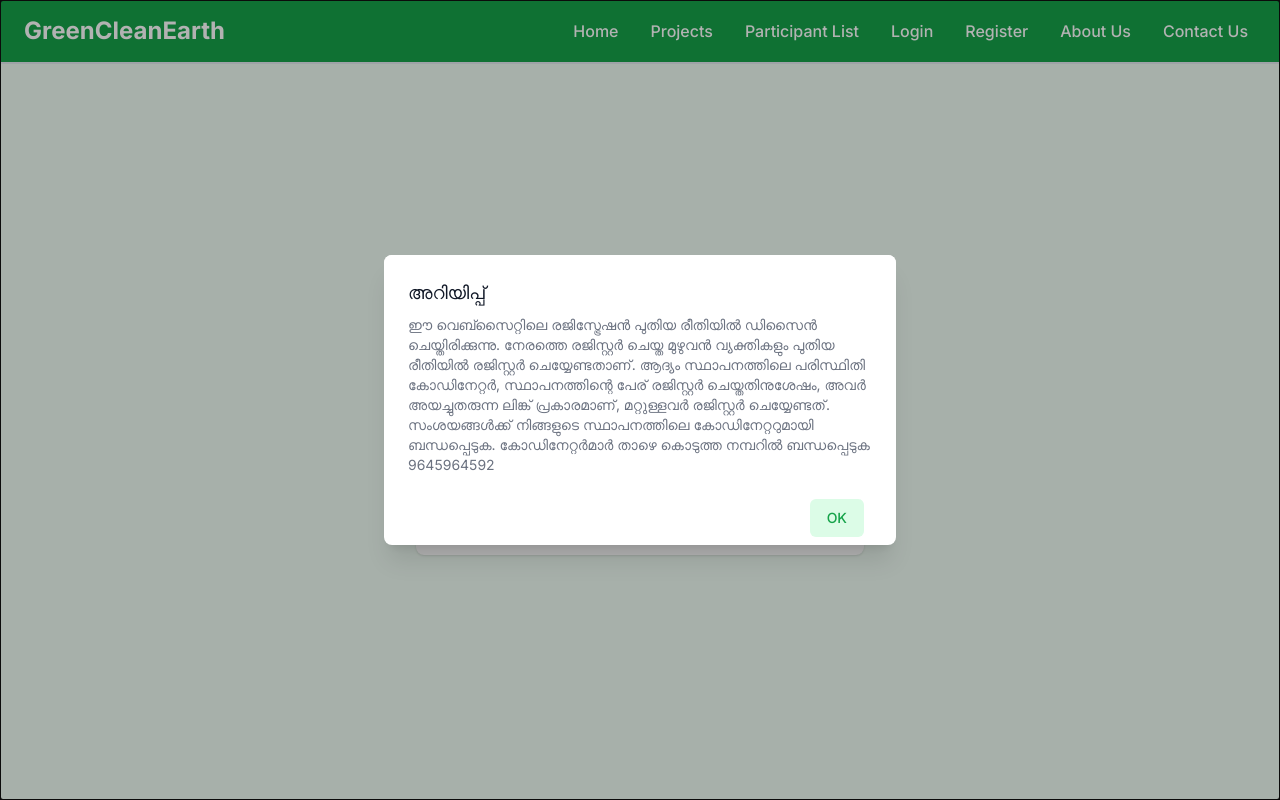
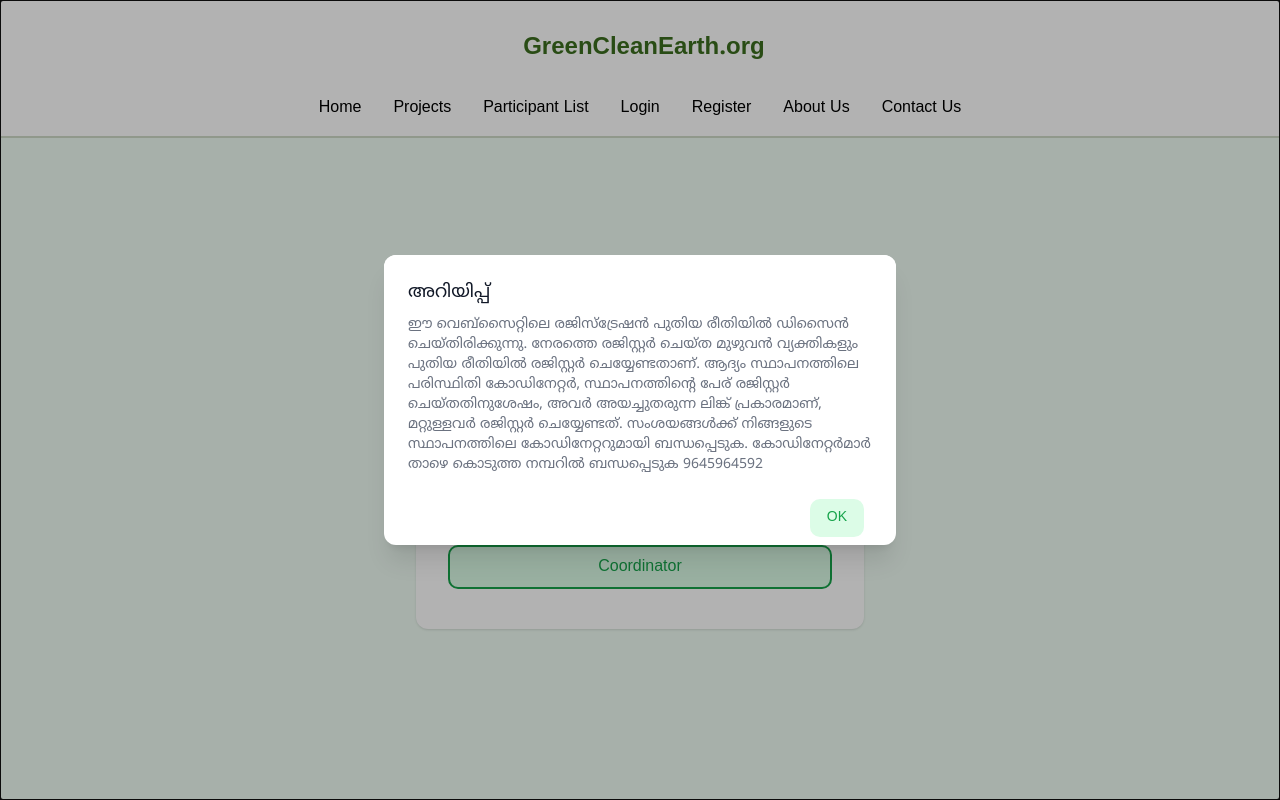
Before and after one commit to zwenie-tech/green-clean-earth, a Next.js app: page /login in a window 1280 px wide. Shown: the top 800 px of the page. Built offline with nearby package versions, Linux system fonts and the light colour scheme.

Commit message:
ml-font, footer, nav, primaryColor

```diff
--- a/src/app/globals.css
+++ b/src/app/globals.css
@@ -3,66 +3,49 @@
 @tailwind utilities;
 
 @layer base {
-    :root {
-      --background: 0 0% 100%;
-      --foreground: 222.2 84% 4.9%;
-
-      --card: 0 0% 100%;
-      --card-foreground: 222.2 84% 4.9%;
-
-      --popover: 0 0% 100%;
-      --popover-foreground: 222.2 84% 4.9%;
-
-      --primary: 222.2 47.4% 11.2%;
-      --primary-foreground: 210 40% 98%;
-
-      --secondary: 210 40% 96.1%;
-      --secondary-foreground: 222.2 47.4% 11.2%;
-
-      --muted: 210 40% 96.1%;
-      --muted-foreground: 215.4 16.3% 46.9%;
-
-      --accent: 210 40% 96.1%;
-      --accent-foreground: 222.2 47.4% 11.2%;
-
-      --destructive: 0 84.2% 60.2%;
-      --destructive-foreground: 210 40% 98%;
-
-      --border: 214.3 31.8% 91.4%;
-      --input: 214.3 31.8% 91.4%;
-      --ring: 222.2 84% 4.9%;
-
-      --radius: 0.5rem;
+:root  {
+  --background: 98 0% 100%;
+  --foreground: 98 0% 10%;
+  --card: 98 0% 100%;
+  --card-foreground: 98 0% 15%;
+  --popover: 98 0% 100%;
+  --popover-foreground: 98 95% 10%;
+  --primary: 98 56% 27.6%;
+  --primary-foreground: 0 0% 100%;
+  --secondary: 98 10% 90%;
+  --secondary-foreground: 0 0% 0%;
+  --muted: 60 10% 95%;
+  --muted-foreground: 98 0% 40%;
+  --accent: 60 10% 90%;
+  --accent-foreground: 98 0% 15%;
+  --destructive: 0 50% 50%;
+  --destructive-foreground: 98 0% 100%;
+  --border: 98 20% 82%;
+  --input: 98 20% 50%;
+  --ring: 98 56% 27.6%;
+  --radius: 0.75rem;
 }
-
-    .dark {
-      --background: 222.2 84% 4.9%;
-      --foreground: 210 40% 98%;
-
-      --card: 222.2 84% 4.9%;
-      --card-foreground: 210 40% 98%;
-
-      --popover: 222.2 84% 4.9%;
-      --popover-foreground: 210 40% 98%;
-
-      --primary: 210 40% 98%;
-      --primary-foreground: 222.2 47.4% 11.2%;
-
-      --secondary: 217.2 32.6% 17.5%;
-      --secondary-foreground: 210 40% 98%;
-
-      --muted: 217.2 32.6% 17.5%;
-      --muted-foreground: 215 20.2% 65.1%;
-
-      --accent: 217.2 32.6% 17.5%;
-      --accent-foreground: 210 40% 98%;
-
-      --destructive: 0 62.8% 30.6%;
-      --destructive-foreground: 210 40% 98%;
-
-      --border: 217.2 32.6% 17.5%;
-      --input: 217.2 32.6% 17.5%;
-      --ring: 212.7 26.8% 83.9%;
+.dark  {
+  --background: 98 10% 10%;
+  --foreground: 98 0% 100%;
+  --card: 98 0% 10%;
+  --card-foreground: 98 0% 100%;
+  --popover: 98 10% 5%;
+  --popover-foreground: 98 0% 100%;
+  --primary: 98 56% 27.6%;
+  --primary-foreground: 0 0% 100%;
+  --secondary: 98 10% 20%;
+  --secondary-foreground: 0 0% 100%;
+  --muted: 60 10% 25%;
+  --muted-foreground: 98 0% 65%;
+  --accent: 60 10% 25%;
+  --accent-foreground: 98 0% 95%;
+  --destructive: 0 50% 50%;
+  --destructive-foreground: 98 0% 100%;
+  --border: 98 20% 50%;
+  --input: 98 20% 50%;
+  --ring: 98 56% 27.6%;
+  --radius: 0.75rem;
   }
 }
 
--- a/src/app/layout.tsx
+++ b/src/app/layout.tsx
@@ -1,10 +1,12 @@
 
 import type { Metadata } from "next";
-import { Inter } from "next/font/google";
+// import { Inter } from "next/font/google";
+import { Noto_Sans_Malayalam } from "next/font/google";
 import "./globals.css";
 import { Toaster } from "@/components/ui/toaster"
 
-const inter = Inter({ subsets: ["latin"] });
+// const inter = Inter({ subsets: ["latin"] });
+const noto = Noto_Sans_Malayalam({subsets: ["latin","malayalam"]})
 
 export const metadata: Metadata = {
   title: "GreenCleanEarth",
@@ -18,7 +20,7 @@ export default function RootLayout({
 }>) {
   return (
     <html lang="en">
-      <body className={inter.className}>
+      <body className={noto.className}>
       <Toaster />
         {children}
         </body>
--- a/src/components/footer.tsx
+++ b/src/components/footer.tsx
@@ -2,15 +2,15 @@
 
 export default function Footer() {
     return (
-      <footer className="w-full py-14 bg-green-200 mt-8">
+      <footer className="w-full py-14 bg-white mt-8">
         <div className="mx-auto max-w-7xl px-4 sm:px-6 lg:px-8">
             <div className="max-w-3xl mx-auto">
-                <h1 className="flex justify-center text-3xl font-bold">GreenCleanEarth</h1>
-                <ul className="text-lg flex items-center justify-center flex-col gap-7 md:flex-row md:gap-12 transition-all duration-500 py-12 mb-8 border-b border-green-300">
+                {/* <h1 className="flex justify-center text-3xl font-bold">GreenCleanEarth</h1> */}
+                {/* <ul className="text-lg flex items-center justify-center flex-col gap-7 md:flex-row md:gap-12 transition-all duration-500 py-12 mb-8 border-b border-green-300">
                     <li><a href="#" className=" text-gray-800 hover:text-gray-900">About us</a></li>
                     <li><a href="#" className=" text-gray-800 hover:text-gray-900">Contact</a></li>
-                </ul>
-                <div className="flex space-x-10 justify-center items-center mb-14">
+                </ul> */}
+                {/* <div className="flex space-x-10 justify-center items-center mb-14">
                     <a href="#" className="block  text-gray-900 transition-all duration-500 hover:text-green-600 ">
                       <svg className="w-[1.688rem] h-[1.688rem]" xmlns="http://www.w3.org/2000/svg" viewBox="0 0 20 20" fill="none">
                         <path d="M11.3214 8.93666L16.4919 3.05566H15.2667L10.7772 8.16205L7.1914 3.05566H3.05566L8.47803 10.7774L3.05566 16.9446H4.28097L9.022 11.552L12.8088 16.9446H16.9446L11.3211 8.93666H11.3214ZM9.64322 10.8455L9.09382 10.0765L4.72246 3.95821H6.60445L10.1322 8.8959L10.6816 9.66481L15.2672 16.083H13.3852L9.64322 10.8458V10.8455Z" fill="currentColor"/>
@@ -34,7 +34,7 @@ export default function Footer() {
                             </svg>
 
                     </a>
-                </div>
+                </div> */}
                 <div className="text-lg text-gray-700 text-center block">
                   <p>Green Clean Earth Movement. All rights reserved</p>
                   <p>A GCEM Foundation Compaing for Save Earth</p>
--- a/src/components/navigationBar.tsx
+++ b/src/components/navigationBar.tsx
@@ -36,11 +36,11 @@ const NavigationBar = () => {
   const links = token ? userLinks : guestLinks;
 
   return (
-    <div className="flex justify-between items-center w-full h-16 px-4 text-white bg-green-600 mb-2 border-b-2">
+    <div className="flex flex-col justify-between items-center w-full px-4 py-2 mb-2 bg-white border-b-2">
       <div>
-        <h1 className="text-2xl font-bold ml-2">
+        <h1 className="text-2xl py-6 font-bold ml-2 text-primary">
           <a href="https://www.greencleanearth.org/" target="_blank" rel="noreferrer">
-            GreenCleanEarth
+            GreenCleanEarth.org
           </a>
         </h1>
       </div>
@@ -49,7 +49,7 @@ const NavigationBar = () => {
         {links.map(({ id, name, link }) => (
           <li
             key={id}
-            className="nav-links px-4 py-2 cursor-pointer capitalize font-medium text-white rounded hover:scale-105 hover:text-white hover:bg-green-700 duration-200"
+            className="px-4 py-2 cursor-pointer capitalize font-medium rounded-full text-black hover:text-white hover:bg-primary duration-200"
           >
             <Link href={link}>{name}</Link>
           </li>
@@ -58,13 +58,13 @@ const NavigationBar = () => {
 
       <div
         onClick={() => setNav(!nav)}
-        className="cursor-pointer pr-4 z-20 text-white md:hidden"
+        className="cursor-pointer pr-4 z-20 mt-2 text-primary md:hidden"
       >
         {nav ? <FaTimes size={30} /> : <FaBars size={30} />}
       </div>
 
       {nav && (
-        <ul className="z-10 flex flex-col justify-center items-center absolute top-0 left-0 w-full h-screen bg-green-600 text-white">
+        <ul className="z-10 flex flex-col justify-center items-center absolute top-0 left-0 w-full h-screen bg-white text-primary">
           {links.map(({ id, name, link }) => (
             <li
               key={id}
--- a/tailwind.config.ts
+++ b/tailwind.config.ts
@@ -19,6 +19,7 @@ const config = {
     },
     extend: {
       colors: {
+        'light-gray': 'hsl(0, 12%, 95%)',
         border: "hsl(var(--border))",
         input: "hsl(var(--input))",
         ring: "hsl(var(--ring))",
```
Lines whose indentation alone changed are shown as unchanged.
